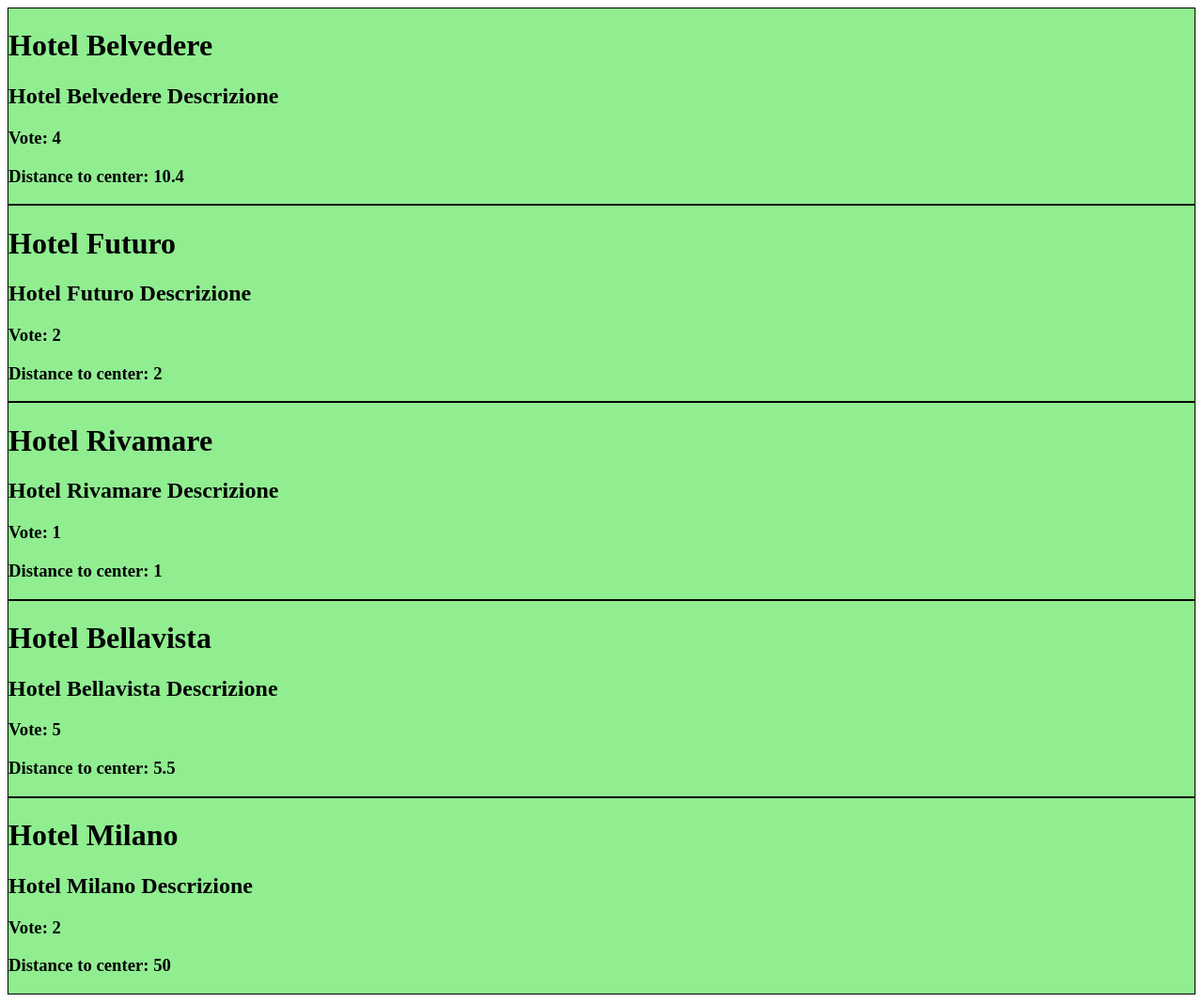
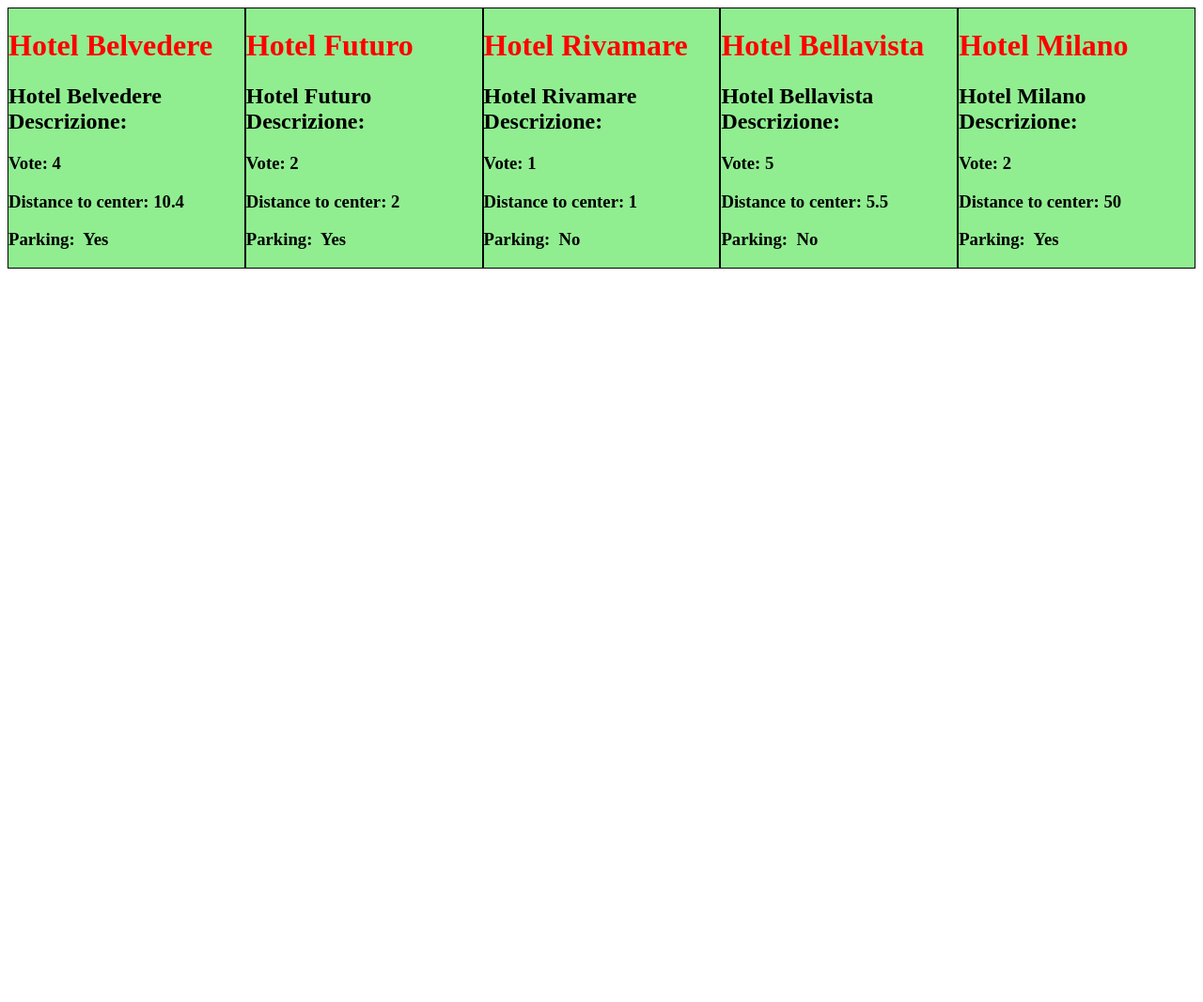
Before and after one commit to LucaCavDev/php-snacks-b1, a PHP site: page / in a window 1280 px wide. Shown: the whole page at 94% size. After the commit the page ends 286 px from the top, so only its background shows below. Run offline with PHP 8.4, Linux system fonts and the light colour scheme.

Commit message:
esercizio base finito

```diff
--- a/index.php
+++ b/index.php
@@ -31,9 +31,22 @@ Avremo un file PHP con il nostro "database" e un file con tutta la logica.
   ?>
     <div class="hotel">
       <h1><?php echo $value['name']; ?></h1>
-      <h2><?php echo $value['description']; ?></h2>
+      <h2><?php echo $value['description']; ?>:</h2>
       <h3>Vote:&nbsp;<?php echo $value['vote']; ?></h3>
       <h3>Distance to center:&nbsp;<?php echo $value['distance_to_center']; ?></h3>
+
+      <h3>
+        Parking:&nbsp;
+        <?php
+          if ($value['parking'] == true) {
+            echo 'Yes';
+          }  else {
+            echo 'No';
+          }
+
+        ?>
+
+      </h3>
     </div>
   <?php
     }
--- a/style.css
+++ b/style.css
@@ -1,8 +1,15 @@
 .container {
   background-color: lightblue;
+  display: flex;
+
 }
 
 .hotel {
   background-color: lightgreen;
   border: 1px solid black;
+  width: 20vw;
 }
+
+h1 {
+  color: red;
+}
```
